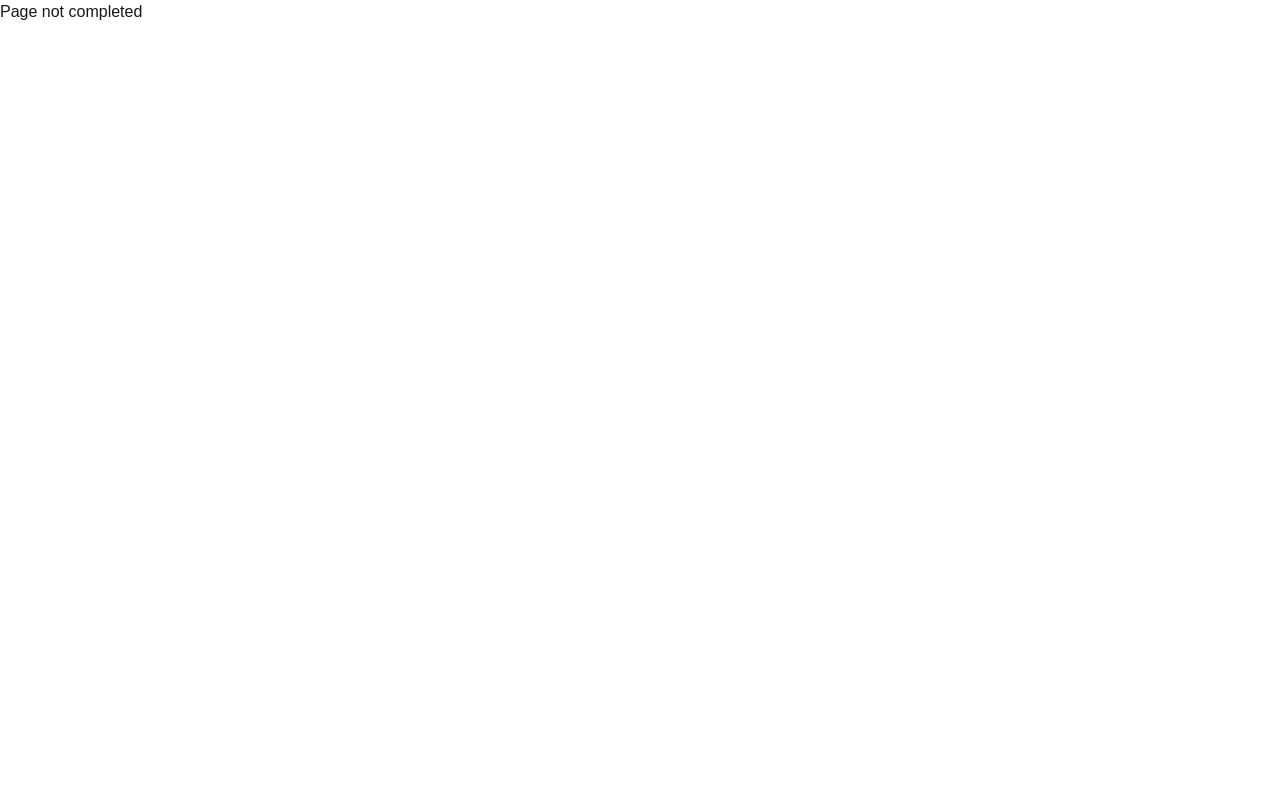
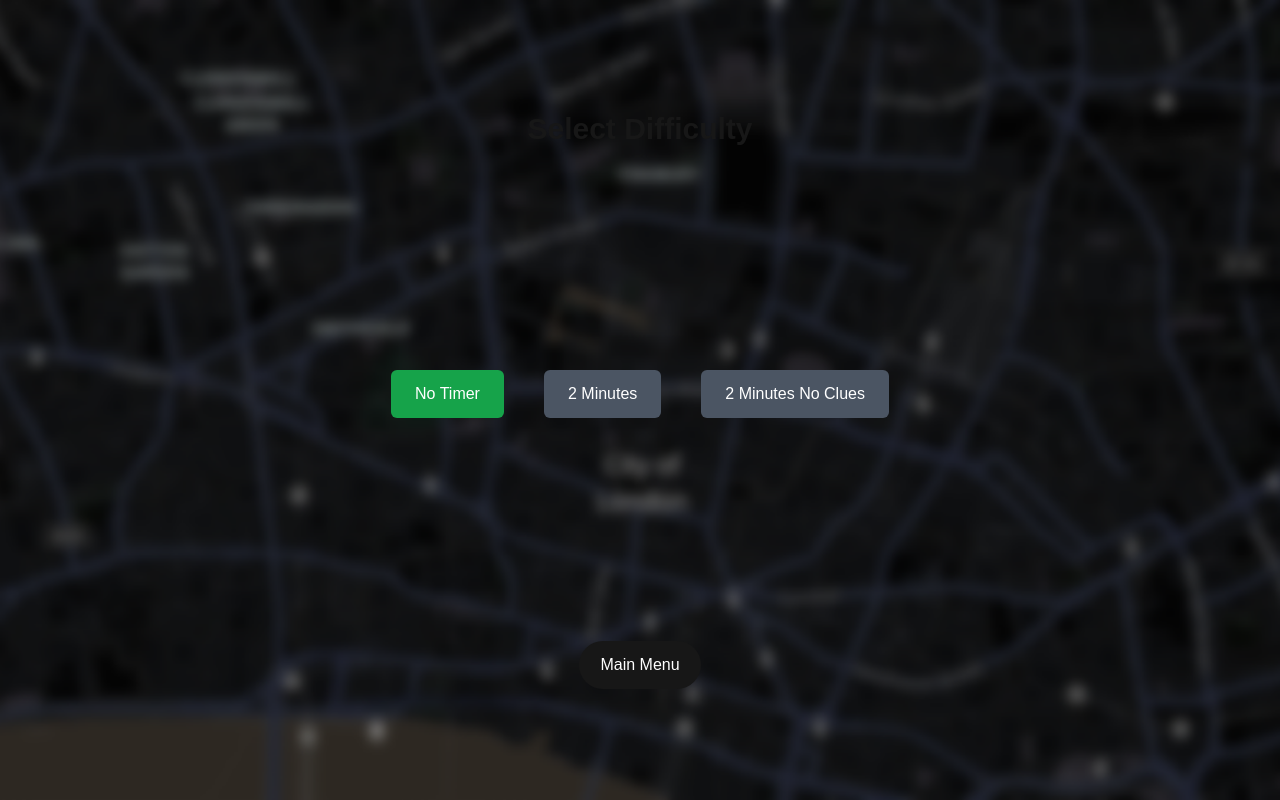
Before and after one commit to Nidhin-N/geonoir, a Next.js app: page /settings in a window 1280 px wide. Built offline with nearby package versions, Linux system fonts and the light colour scheme.

Commit message:
Added difficulty

```diff
--- a/app/components/mapDisplay.tsx
+++ b/app/components/mapDisplay.tsx
@@ -1,18 +1,6 @@
 import { useState, useEffect } from "react";
 import {MapContainer, TileLayer, LayersControl, Polygon, Circle} from "react-leaflet";
 import {getLocations } from "../utils/overpass";
-
-// function calculateBounds(centerLat: number, centerLon: number, radius: number): LatLngBoundsExpression {
-//     // Convert meters to degrees
-//     const latOffset = (radius / 6378200) * (180 / Math.PI); //Earth radius in meters
-//     const lonOffset = latOffset / Math.cos(centerLat * (Math.PI / 180));
-//
-//     // Create bounding box
-//     return L.latLngBounds(
-//         [centerLat - latOffset, centerLon - lonOffset], // Southwest
-//         [centerLat + latOffset, centerLon + lonOffset]  // Northeast
-//     );
-// }
 
 
 export default function MapDisplay({ city, setClue, setLoaded}: {
@@ -22,6 +10,7 @@ export default function MapDisplay({ city, setClue, setLoaded}: {
     }) {
     const [gameData, setGameData] = useState<{clues: any; allLocations: any } | null>(null);
     const [clueIndex, setClueIndex] = useState(0);
+    const [difficulty, setDifficulty] = useState("easy");
 
 
     useEffect(() => {
@@ -37,6 +26,13 @@ export default function MapDisplay({ city, setClue, setLoaded}: {
         }
         loadStreets();
     }, [city]);
+
+    useEffect(() => {
+        const playerDifficulty = localStorage.getItem("difficulty");
+        if (playerDifficulty) {
+            setDifficulty(playerDifficulty);
+        }
+    }, []);
 
 
     if (!city || !gameData) {
@@ -83,7 +79,7 @@ export default function MapDisplay({ city, setClue, setLoaded}: {
                 >
                     {/* TileLayer to display the map using OpenStreetMap tiles */}
                     <LayersControl position="topright">
-                        <LayersControl.BaseLayer checked name="Standard Map">
+                        <LayersControl.BaseLayer name="Standard Map">
                             <TileLayer
                                 url="https://{s}.tile.openstreetmap.org/{z}/{x}/{y}.png"
                                 attribution='&copy; <a href="https://www.openstreetmap.org/copyright">OpenStreetMap</a> contributors'
@@ -103,20 +99,30 @@ export default function MapDisplay({ city, setClue, setLoaded}: {
                                 attribution='Map tiles by <a href="http://stamen.com">Stamen Design</a>, <a href="http://openstreetmap.org">OpenStreetMap</a> contributors'
                             />
                         </LayersControl.BaseLayer>
-                        <LayersControl.BaseLayer name="Noir-dark">
+                        <LayersControl.BaseLayer checked name="Noir-dark">
                             <TileLayer
                                 url="https://tile.jawg.io/jawg-dark/{z}/{x}/{y}{r}.png?access-token=2TN78o146tjxRyqb9a15TyqJd9Ovny8ppJglRXXgFzqAe42EkD8wXOyNi5EOeTbk"
                                 attribution='<a href="https://jawg.io" title="Tiles Courtesy of Jawg Maps" target="_blank">&copy; <b>Jawg</b>Maps</a> &copy; <a href="https://www.openstreetmap.org/copyright">OpenStreetMap</a> contributors'
                             />
                         </LayersControl.BaseLayer>
                     </LayersControl>
+                    {difficulty !== "hard" && (
                     <Circle
                         center={gameData.clues[clueIndex].coordinates[0]}
-                        radius={100}
+                        radius={175}
                         color="blue"
                         fillColor="blue"
                         fillOpacity={0.3}
                     />
+                    )}
+                    {difficulty === "hard" && (
+                        <Circle
+                            center={gameData.clues[clueIndex].coordinates[0]}
+                            radius={1000}
+                            color="blue"
+                            fillColor="transparent"
+                        />
+                    )}
                     <Polygon
                         positions={gameData.clues[clueIndex].coordinates}
                         color="transparent"
--- a/app/demo/page.tsx
+++ b/app/demo/page.tsx
@@ -7,26 +7,13 @@ import dynamic from "next/dynamic";
 // Disable SSR for MapDisplay
 const MapDisplay = dynamic(() => import("../components/mapDisplay"), { ssr: false });
 
-
-
-
 export default function Page() {
     const [selectedCity, setSelectedCity] = useState<{ name: string; lat: number; lon: number } | null>(null);
     const [clue, setClue] = useState<string>('');
     const [gameLoaded, setLoaded] = useState(false);
-
-
-    // const handleSceneClick = () => {
-    //     setClue("Body of John Doe was discovered! He was last seen alive near Dundas Street leaving Queen Street")
-    // }
-
-    // const handleStreetClick = (streetName: string) => {
-    //     if (streetName === 'Correct Street') {
-    //         setClue('You found a clue! The suspect was last seen here.');
-    //     } else {
-    //         setClue('This street has nothing suspicious. Try another one!');
-    //     }
-    // };
+    const [difficulty, setDifficulty] = useState<"easy"|"medium"|"hard">("easy");
+    const [timeLeft, setTimeLeft] = useState(120);
+    const [gameOver, setGameOver] = useState(false);
 
     useEffect(() => {
         if (typeof window !== "undefined") {
@@ -38,7 +25,33 @@ export default function Page() {
                 });
             });
         }
+        const playerDifficulty = localStorage.getItem("difficulty") as "easy"|"medium"|"hard";
+        if (playerDifficulty) {
+            setDifficulty(playerDifficulty);
+            if (playerDifficulty === "medium"){
+                setTimeLeft(120);
+            }
+            if (playerDifficulty === "hard"){
+                setTimeLeft(120);
+            }
+        }
     }, []);
+
+    useEffect(() => {
+        if (gameLoaded && difficulty !== "easy" && timeLeft > 0) {
+            const timer = setInterval(() => {
+                setTimeLeft(prev => prev - 1);
+            }, 1000);
+
+            return () => clearInterval(timer);
+        }
+
+        if (timeLeft === 0) {
+            setGameOver(true);
+            setClue("Time's up! The killer got away");
+            setTimeout(() => window.location.reload(), 400);
+        }
+    }, [gameLoaded, timeLeft, difficulty]);
 
 
     return (
@@ -47,6 +60,11 @@ export default function Page() {
                 <CitySelector onCitySelected={setSelectedCity}/>
                 {selectedCity && <MapDisplay city={selectedCity} setClue={setClue} setLoaded={setLoaded}/>}
             </div>
+            {gameLoaded && difficulty !== "easy" && !gameOver && (
+                <div className="absolute top-4 right-4 bg-gray-800 text-white px-4 py-2 rounded-md text-lg">
+                    Time Left: {timeLeft}s
+                </div>
+            )}
             {gameLoaded && (
                 <div className="absolute bottom-20 left-1/2 transform -translate-x-1/2 bg-gray-900 w-[90%] max-w-3xl p-6 border border-gray-700 rounded-xl
                     text-center break-words truncate">
@@ -57,15 +75,3 @@ export default function Page() {
         </div>
     );
 }
-
-// function BoundaryWarning() {
-//     const map = useMap();
-//     useEffect(() => {
-//         map.on('moveend', () => {
-//             if (!bounds.contains(map.getCenter())) {
-//                 alert('Cannot move outside playable area!');
-//             }
-//         });
-//     }, [map]);
-//     return null;
-// }
--- a/app/settings/page.tsx
+++ b/app/settings/page.tsx
@@ -1,6 +1,48 @@
-export default function Home() {
+'use client';
+import { useState, useEffect } from "react";
+import Link from "next/link";
+
+export default function Settings() {
+    const [difficulty, setDifficulty] = useState("easy");
+
+    useEffect(() => {
+        const playerDifficulty = localStorage.getItem("difficulty");
+        if (playerDifficulty) {
+            setDifficulty(playerDifficulty);
+        }
+    }, []);
+
+    const setDifficultyChange = (diff: string) => {
+        setDifficulty(diff);
+        localStorage.setItem("difficulty", diff)
+    };
+
+    useEffect(() => {
+        console.log("Difficulty", difficulty)
+    }, [difficulty]);
+
     return (
-        <p>Page not completed</p>
-
+        <div
+            className="grid grid-rows items-center justify-items-center min-h-screen w-full  bg-center bg-no-repeat"
+            style={{backgroundImage: "url('/homebg.png')", backgroundSize: 'cover'}}>
+            <h1 className="text-3xl font-bold">Select Difficulty</h1>
+            <div className="w-full flex justify-center gap-10">
+                <button onClick={() => setDifficultyChange("easy")}
+                        className={`px-6 py-3 rounded-md ${difficulty === "easy" ? "bg-green-600" : "bg-gray-600"} text-white`}>No Timer
+                </button>
+                <button onClick={() => setDifficultyChange("medium")}
+                        className={`px-6 py-3 rounded-md ${difficulty === "medium" ? "bg-orange-600" : "bg-gray-600"} text-white`}>2 Minutes
+                </button>
+                <button onClick={() => setDifficultyChange("hard")}
+                        className={`px-6 py-3 rounded-md ${difficulty === "hard" ? "bg-red-700" : "bg-gray-600"} text-white`}>2 Minutes No Clues
+                </button>
+            </div>
+            <Link
+                className="rounded-full border border-solid border-transparent transition-colors flex items-center justify-center bg-foreground text-background gap-2 hover:bg-[#383838] dark:hover:bg-[#ccc] text-sm sm:text-base h-10 sm:h-12 px-4 sm:px-5"
+                href="home"
+            >
+                Main Menu
+            </Link>
+        </div>
     );
 }
```
